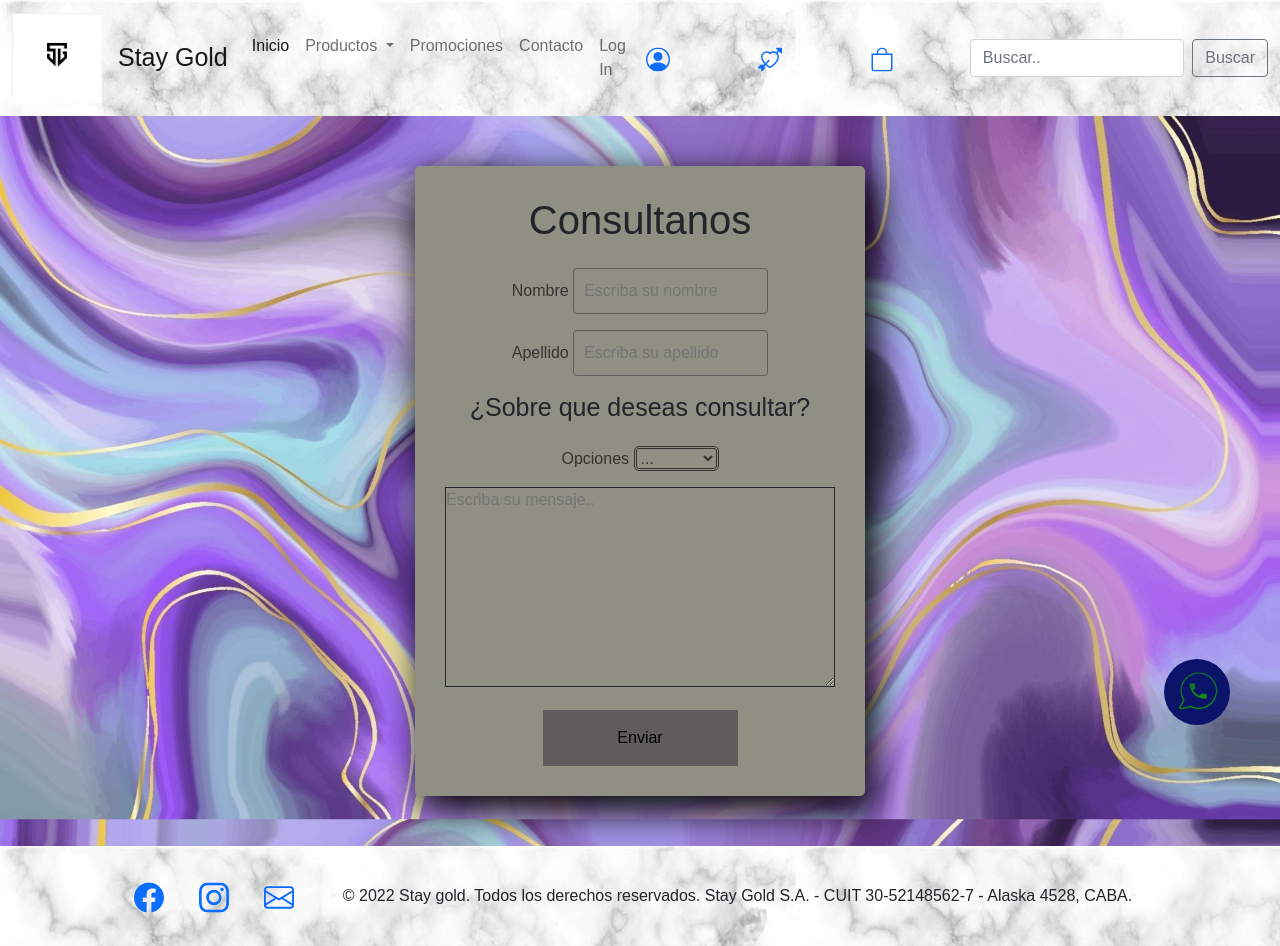
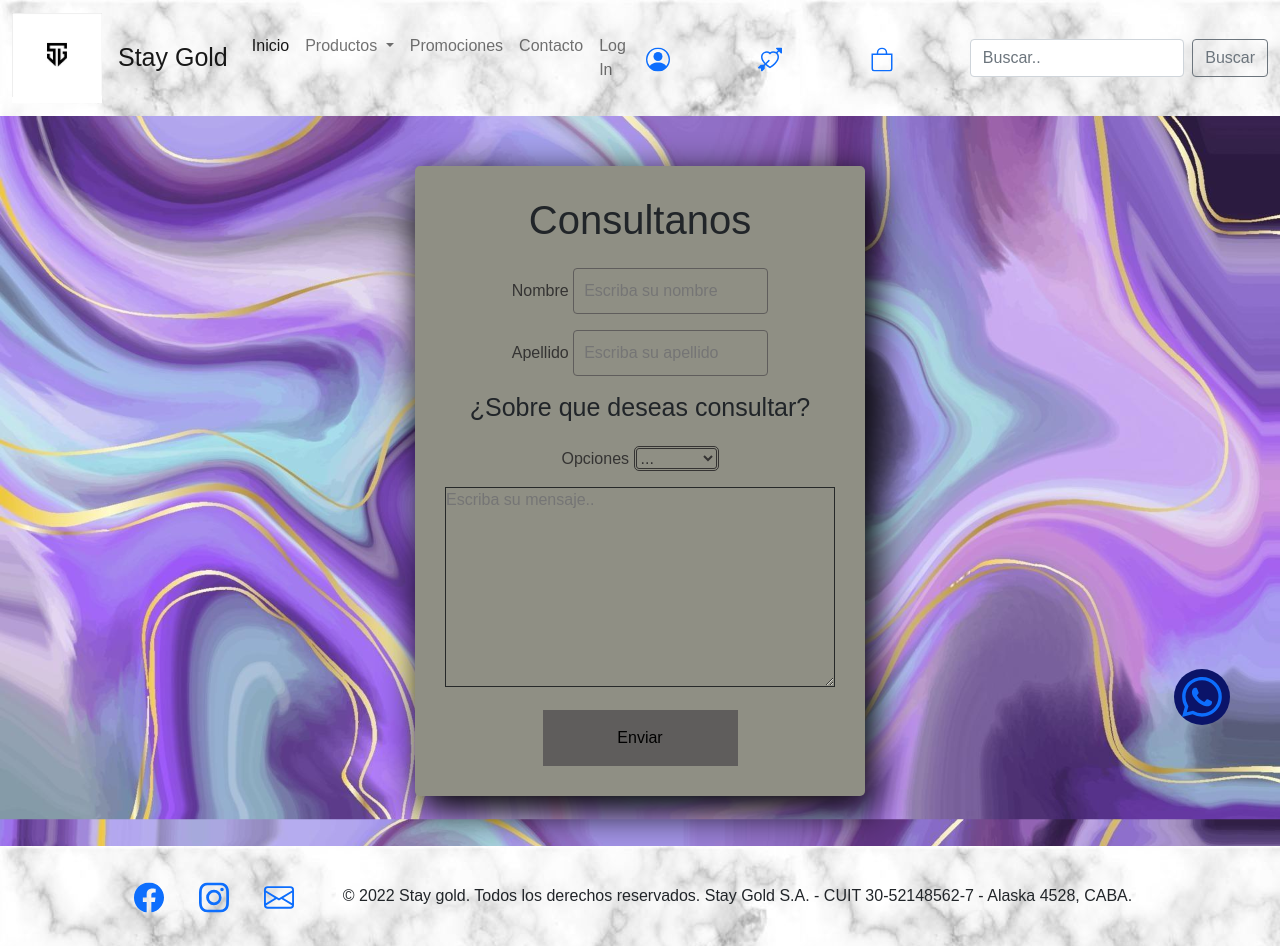
Before and after one commit to JoseHadyar/StayGold, a plain HTML site: page pages/contacto.html in a window 1280 px wide. Drawn offline with nearby package versions, Linux system fonts and the light colour scheme.

Commit message:
Actualizando Logo de Whatsapp en todo el sitio

```diff
--- a/pages/contacto.html
+++ b/pages/contacto.html
@@ -164,7 +164,9 @@
       >
 
       <a target="_blank" class="whatsapp" href="https://web.whatsapp.com/"
-        ><img src="../imagenes/prueba1.png" width="50" height="50" class="rounded-circle" alt="Logo de Whatsapp"></a>
+        ><svg xmlns="http://www.w3.org/2000/svg" width="40" height="40" fill="currentColor" class="bi bi-whatsapp" viewBox="0 0 16 16">
+          <path d="M13.601 2.326A7.854 7.854 0 0 0 7.994 0C3.627 0 .068 3.558.064 7.926c0 1.399.366 2.76 1.057 3.965L0 16l4.204-1.102a7.933 7.933 0 0 0 3.79.965h.004c4.368 0 7.926-3.558 7.93-7.93A7.898 7.898 0 0 0 13.6 2.326zM7.994 14.521a6.573 6.573 0 0 1-3.356-.92l-.24-.144-2.494.654.666-2.433-.156-.251a6.56 6.56 0 0 1-1.007-3.505c0-3.626 2.957-6.584 6.591-6.584a6.56 6.56 0 0 1 4.66 1.931 6.557 6.557 0 0 1 1.928 4.66c-.004 3.639-2.961 6.592-6.592 6.592zm3.615-4.934c-.197-.099-1.17-.578-1.353-.646-.182-.065-.315-.099-.445.099-.133.197-.513.646-.627.775-.114.133-.232.148-.43.05-.197-.1-.836-.308-1.592-.985-.59-.525-.985-1.175-1.103-1.372-.114-.198-.011-.304.088-.403.087-.088.197-.232.296-.346.1-.114.133-.198.198-.33.065-.134.034-.248-.015-.347-.05-.099-.445-1.076-.612-1.47-.16-.389-.323-.335-.445-.34-.114-.007-.247-.007-.38-.007a.729.729 0 0 0-.529.247c-.182.198-.691.677-.691 1.654 0 .977.71 1.916.81 2.049.098.133 1.394 2.132 3.383 2.992.47.205.84.326 1.129.418.475.152.904.129 1.246.08.38-.058 1.171-.48 1.338-.943.164-.464.164-.86.114-.943-.049-.084-.182-.133-.38-.232z"/>
+        </svg></a>
     </footer>
 
 </body>
```
Also changed, not shown: pages/login.html (+3 -1 lines), pages/productos.html (+3 -1 lines), pages/promociones.html (+3 -1 lines).
